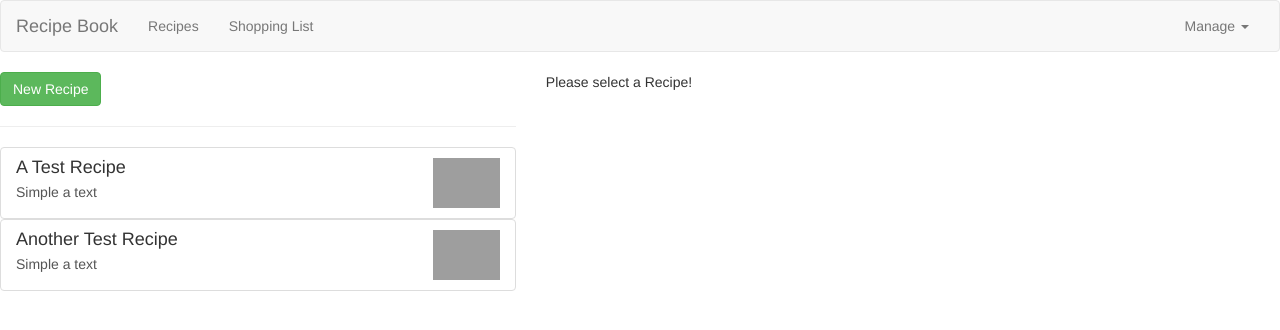
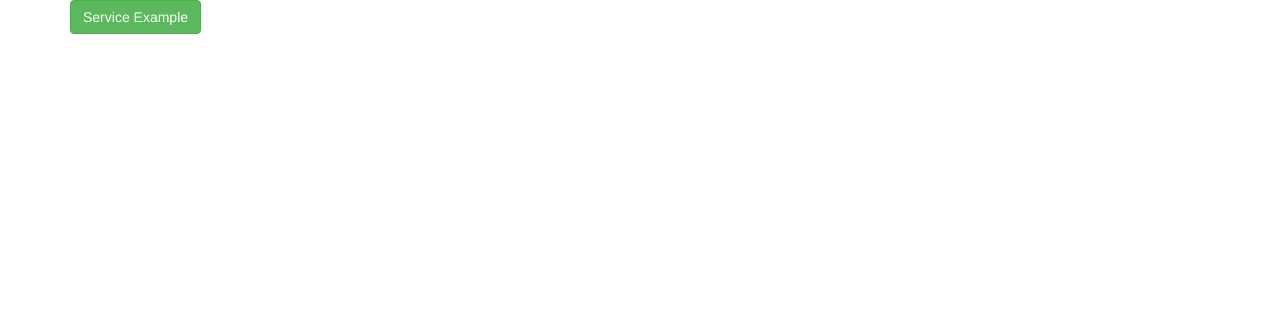
Before and after one commit to susmithakundukulam/translatorPro, an Angular app: page / in a window 1280 px wide. Shown: the top 330 px of the page. Built offline with nearby package versions, Linux system fonts and the light colour scheme; grey boxes are pictures that could not be loaded.

Commit message:
service example

```diff
--- a/src/app/app.component.html
+++ b/src/app/app.component.html
@@ -65,7 +65,7 @@
 
 
 <!-- **** for Angular project **** -->
-<app-header (selectedFeature)="onSelectedTab($event)"></app-header>
+<!-- <app-header (selectedFeature)="onSelectedTab($event)"></app-header>
 
 <div class="conatiner">
     <div class="row">
@@ -74,4 +74,8 @@
            <app-shopping-list *ngIf="loadedFeature === 'shopping-list'"></app-shopping-list>
        </div>
     </div>
+</div> -->
+
+<div class="container">
+    <button class="btn btn-success" (click)="seeLogEg()"> Service Example</button>
 </div>
--- a/src/app/app.component.ts
+++ b/src/app/app.component.ts
@@ -1,4 +1,5 @@
 import { Component, ComponentFactoryResolver } from '@angular/core';
+import { LoggingService } from './logging.service';
 
 // import jsPDF from 'jspdf';
 // import pdfMake from 'pdfmake/build/pdfmake';
@@ -23,6 +24,10 @@ export class AppComponent {
   setVal= false;
   evenNumbers=[2,4,6];
   value="100";
+
+  constructor(private loggingService: LoggingService){
+
+  }
 
   addItem(details:{fName:string, lName:string}){
       this.detailElements.push({fName:details.fName, lName:details.lName});
@@ -50,5 +55,7 @@ export class AppComponent {
   //   pdfMake.createPdf(documentDefinition).open();
 
   // }
-
+  seeLogEg(){
+    this.loggingService.logStatusChanged("Success");
+  }
 }
--- /dev/null
+++ b/src/app/logging.service.ts
@@ -0,0 +1,13 @@
+import { Injectable } from '@angular/core';
+
+@Injectable({
+  providedIn: 'root'
+})
+export class LoggingService {
+
+  constructor() { }
+
+  logStatusChanged(status: String){
+    console.log("Status of the method is : ", status);
+  }
+}
```
Also changed, not shown: 1 other file (tests, documents, lock files or other folders).
